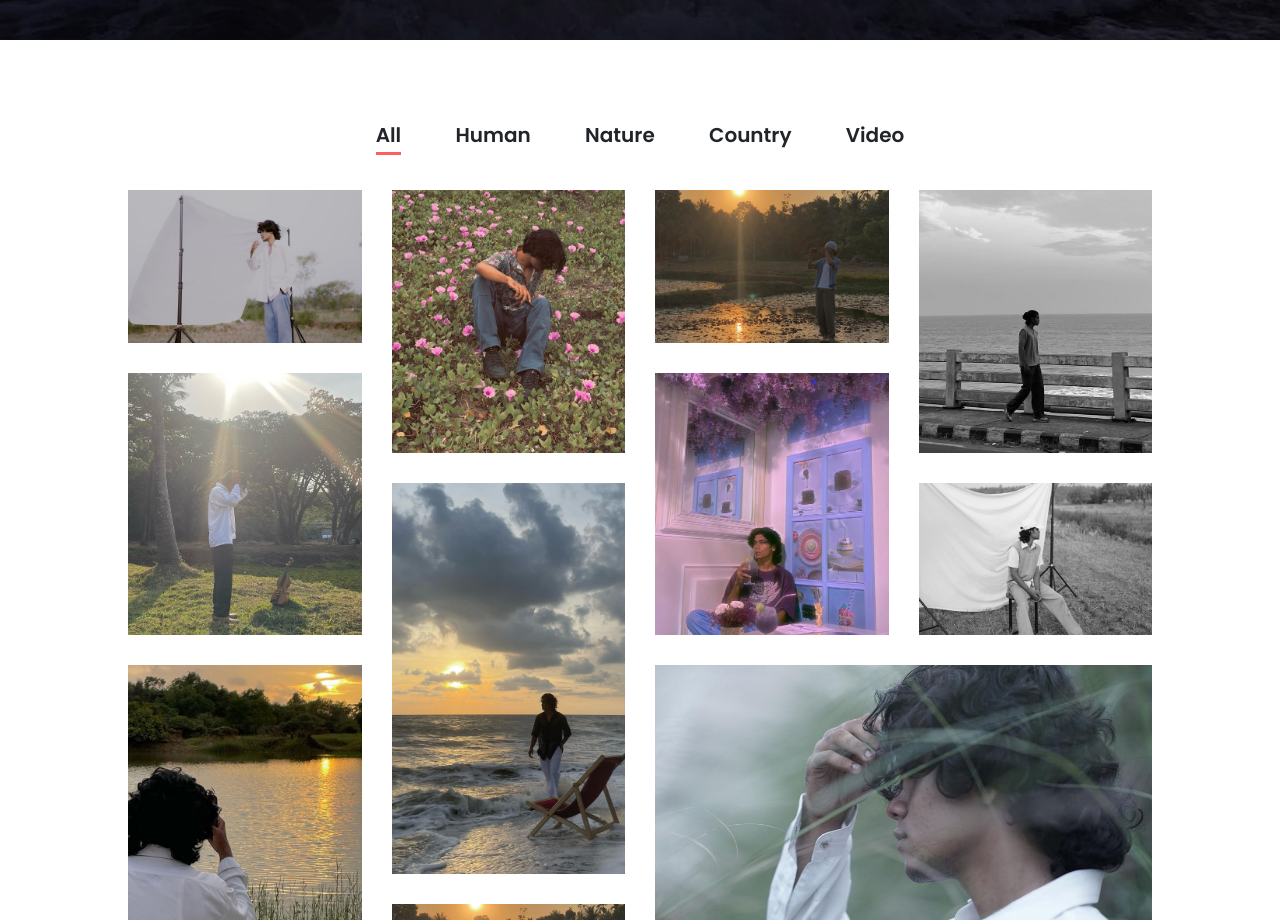
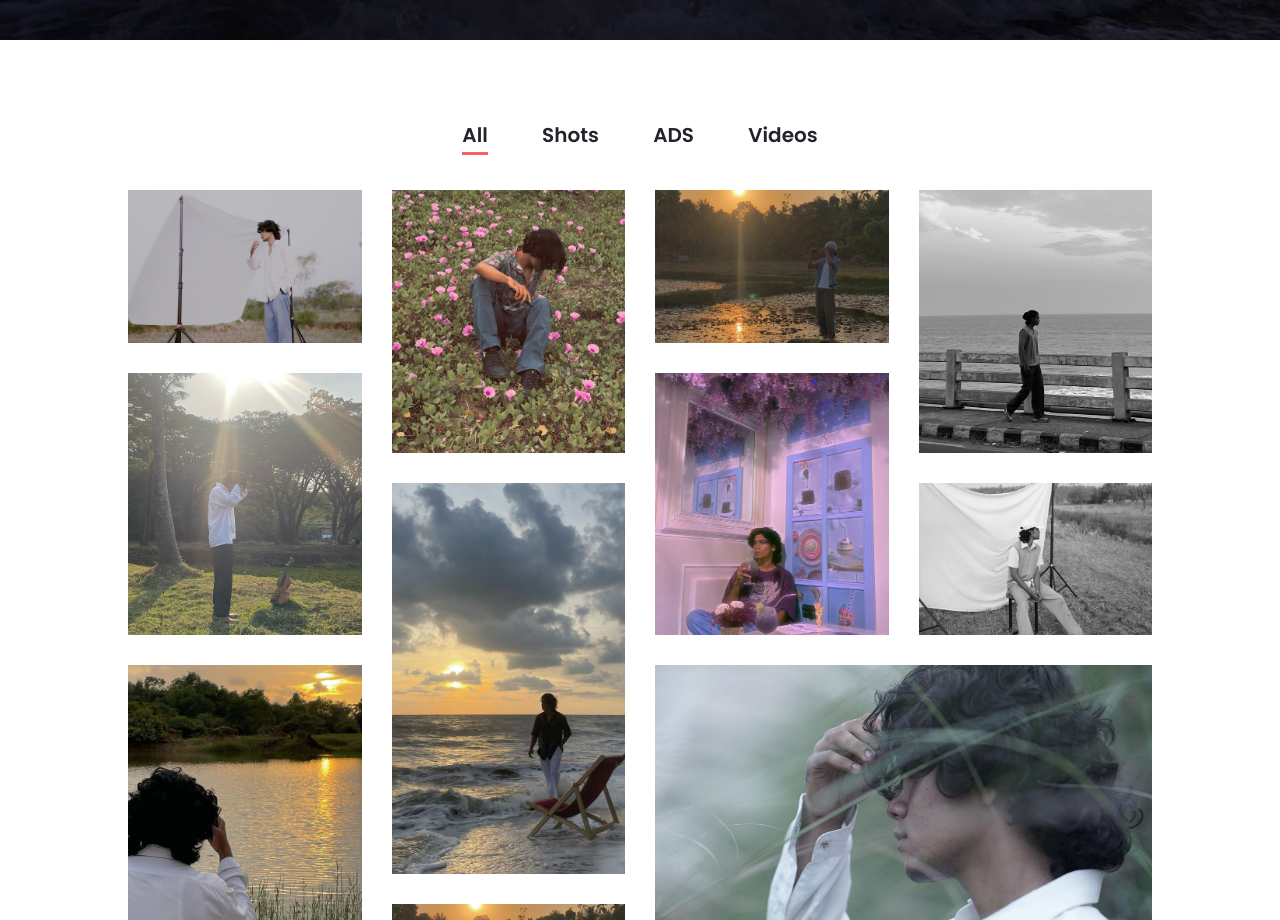
Before and after one commit to Madeworkspot/Afiii, a website: page index.html in a window 1280 px wide. Shown: the part 840-1760 px from the top of the page. Drawn offline with Linux system fonts and the light colour scheme.

Commit message:
Update index.html

```diff
--- a/index.html
+++ b/index.html
@@ -3,7 +3,7 @@
 
 <head>
     <meta charset="UTF-8">
-    <meta name="description" content="Afiiiiiie">
+    <meta name="description" content="Afiiiiiie, haffan, emea, malappuram, modeling, afiii, karatte">
     <meta http-equiv="X-UA-Compatible" content="IE=edge">
     <meta name="viewport" content="width=device-width, initial-scale=1, shrink-to-fit=no">
 
@@ -111,10 +111,9 @@
                     <div class="alime-projects-menu">
                         <div class="portfolio-menu text-center">
                             <button class="btn active" data-filter="*">All</button>
-                            <button class="btn" data-filter=".human">Human</button>
-                            <button class="btn" data-filter=".nature">Nature</button>
-                            <button class="btn" data-filter=".country">Country</button>
-                            <button class="btn" data-filter=".video">Video</button>
+                            <button class="btn" data-filter=".human">Shots</button>
+                            <button class="btn" data-filter=".nature">ADS</button>
+                            <button class="btn" data-filter=".country">Videos</button>
                         </div>
                     </div>
                 </div>
```
